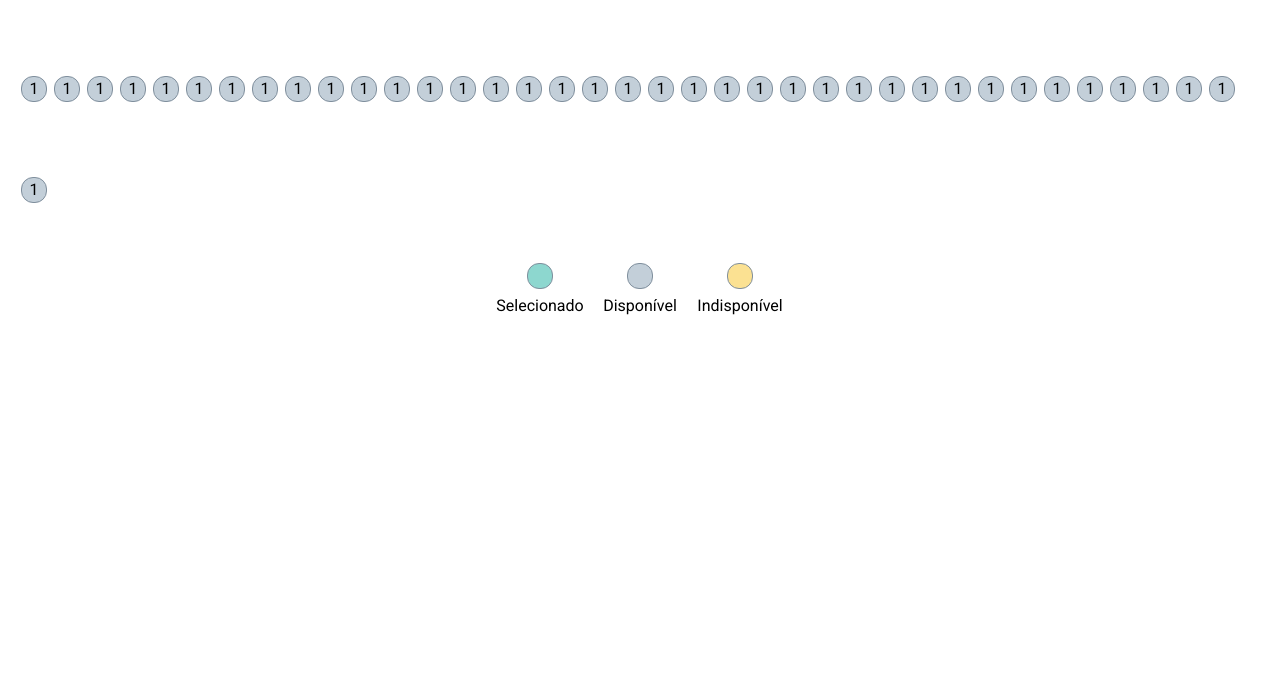
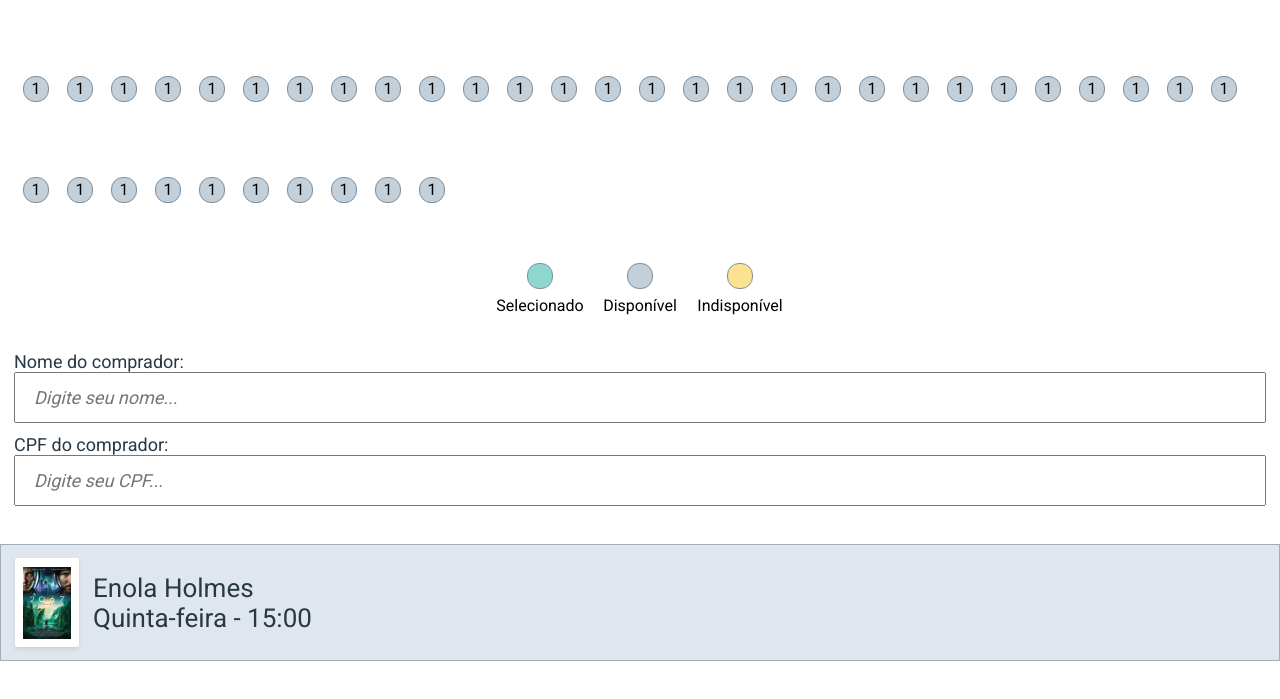
Before and after one commit to raferdev/cineflix, a React app: page /assentos in a window 1280 px wide. Shown: the part 139-838 px from the top of the page. Built offline with nearby package versions, Linux system fonts and the light colour scheme.

Commit message:
fim do layout de selecionar filme

```diff
--- a/src/App/components/assentos/index.js
+++ b/src/App/components/assentos/index.js
@@ -1,7 +1,8 @@
 import "./styles.css"
+import Footer from "../footer";
 function Assentos() {
     return (
-        <main>
+        <main className="main-assentos">
             <section className="assentos">
                 <div className="assento"><h3>1</h3></div>
                 <div className="assento"><h3>1</h3></div>
@@ -47,6 +48,18 @@ function Assentos() {
             <div className="assento detail disponivel"><h3>Disponível</h3></div>
             <div className="assento detail indisponivel"><h3>Indisponível</h3></div>
             </section>
+            <section className="nome">
+                <h3>Nome do comprador:</h3>
+                <input type="text" placeholder="Digite seu nome..."></input>
+            </section>
+            <section className="cpf">
+                <h3>CPF do comprador:</h3>
+                <input type="text" placeholder="Digite seu CPF..."></input>
+            </section>
+            <section className="sec-reservar">
+                <button className="reservar"><h3>Reservar assento(s)</h3></button>
+            </section>
+            <Footer />
         </main>
     )
 }
--- a/src/App/components/assentos/styles.css
+++ b/src/App/components/assentos/styles.css
@@ -1,14 +1,15 @@
-main {
+.main-assentos {
   width: 100%;
   height: 100%;
   padding: 0 14px;
 }
 .assentos {
-  height: 203px;
+  box-sizing: content-box;
+  min-height: 203px;
   width: 100%;
   display: flex;
   flex-direction: row;
-  justify-content: start;
+  justify-content: flex-start;
   align-items: center;
   flex-wrap: wrap;
 }
@@ -23,7 +24,7 @@ main {
   box-sizing: border-box;
   border-radius: 12px;
   flex-shrink: 0;
-  margin-left: 7px;
+  margin: 9px;
 }
 .details {
   display: flex;
@@ -31,6 +32,7 @@ main {
   align-items: center;
   width: 100%;
   height: 70px;
+  margin-bottom: 40px;
 }
 .assento.detail {
   margin: 0 37px;
@@ -40,11 +42,63 @@ main {
   bottom: -30px;
 }
 .assento.detail.selecionado {
-    background:#8DD7CF;
+  background: #8dd7cf;
 }
 .assento.detail.disponivel {
-    background: #C3CFD9;
+  background: #c3cfd9;
 }
 .assento.detail.indisponivel {
-    background: #FBE192;
+  background: #fbe192;
 }
+.nome,
+.cpf {
+  width: 100%;
+  height: 76px;
+  margin-bottom: 7px;
+}
+.nome h3,
+.cpf h3 {
+  font-size: 18px;
+  line-height: 21px;
+  color: #293845;
+}
+.nome input,
+.cpf input {
+  font-family: "Roboto";
+  width: 100%;
+  height: 51px;
+  font-style: italic;
+  font-size: 18px;
+  line-height: 21px;
+  color: #afafaf;
+  padding-left: 18px;
+}
+.sec-reservar {
+  width: 100%;
+  height: 100px;
+  display: flex;
+  justify-content: center;
+  align-items: flex-end;
+  margin-bottom: 160px;
+}
+.reservar {
+  height: 42px;
+  width: 225px;
+  background-color: #e8833a;
+  border-radius: 3px;
+  display: flex;
+  justify-content: center;
+  align-items: center;
+}
+.reservar h3 {
+  font-family: "Roboto";
+  font-style: normal;
+  font-weight: 400;
+  font-size: 18px;
+  line-height: 21px;
+  display: flex;
+  align-items: center;
+  text-align: center;
+  letter-spacing: 0.04em;
+  color: #ffffff;
+}
--- a/src/App/components/home/index.js
+++ b/src/App/components/home/index.js
@@ -3,7 +3,7 @@ import { Link } from "react-router-dom";
 import "./styles.css"
 function Home() {
     return (
-        <main>
+        <main className="main-home">
             <article className="posters-board"><Link to="/sessao"><img className="poster" src={imgtest}></img></Link></article>
             <article className="posters-board"><Link to="/sessao"><img className="poster" src={imgtest}></img></Link></article>
             <article className="posters-board"><Link to="/sessao"><img className="poster" src={imgtest}></img></Link></article>
--- a/src/App/components/home/styles.css
+++ b/src/App/components/home/styles.css
@@ -1,4 +1,4 @@
-main {
+.main-home {
   width: 100%;
   height: 100%;
   display: flex;
--- a/src/App/components/sessao/index.js
+++ b/src/App/components/sessao/index.js
@@ -1,20 +1,23 @@
 import "./styles.css";
 import Footer from "../footer";
+import { Link } from "react-router-dom";
+/* import { useState } from "react/cjs/react.production.min"; */
 function Sessao() {
+ /*    const [ hora, setHora] = useState("") */
     return (
-    <main>
+    <main className="main-sessao">
         <article className="data-card">
             <h3>Quinta-feira - 24/06/2021</h3>
             <section className="horarios">
-            <div className="horario"><h4>15:00</h4></div>
-            <div className="horario"><h4>15:00</h4></div>
+            <Link to="/assentos"><button className="horario"><h4>15:00</h4></button></Link>
+            <Link to="/assentos"><button className="horario"><h4>15:00</h4></button></Link>
             </section>
         </article>
         <article className="data-card">
             <h3>Quinta-feira - 24/06/2021</h3>
             <section className="horarios">
-            <div className="horario"><h4>15:00</h4></div>
-            <div className="horario"><h4>15:00</h4></div>
+            <Link to="assentos"><button className="horario"><h4>15:00</h4></button></Link>
+            <Link to="assentos"><button className="horario"><h4>15:00</h4></button></Link>
             </section>
         </article>
         <Footer />
--- a/src/App/components/sessao/styles.css
+++ b/src/App/components/sessao/styles.css
@@ -1,10 +1,10 @@
-main {
+.main-sessao {
   width: 100%;
   height: 100%;
   padding-left: 25px;
   display: flex;
   flex-direction: column;
-  justify-content: start;
+  justify-content: flex-start;
 }
 .data-card {
   width: 100%;
```
Lines whose indentation alone changed are shown as unchanged.
